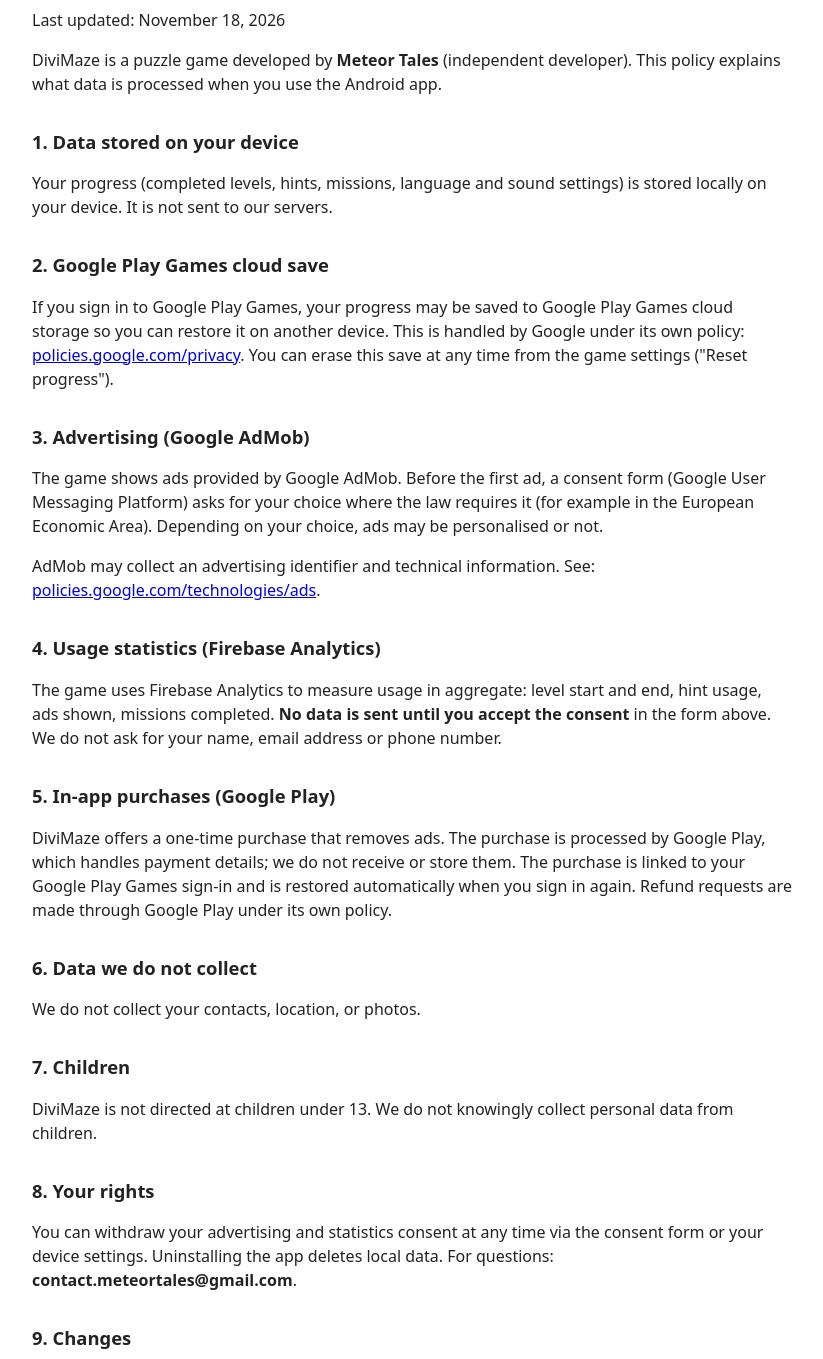
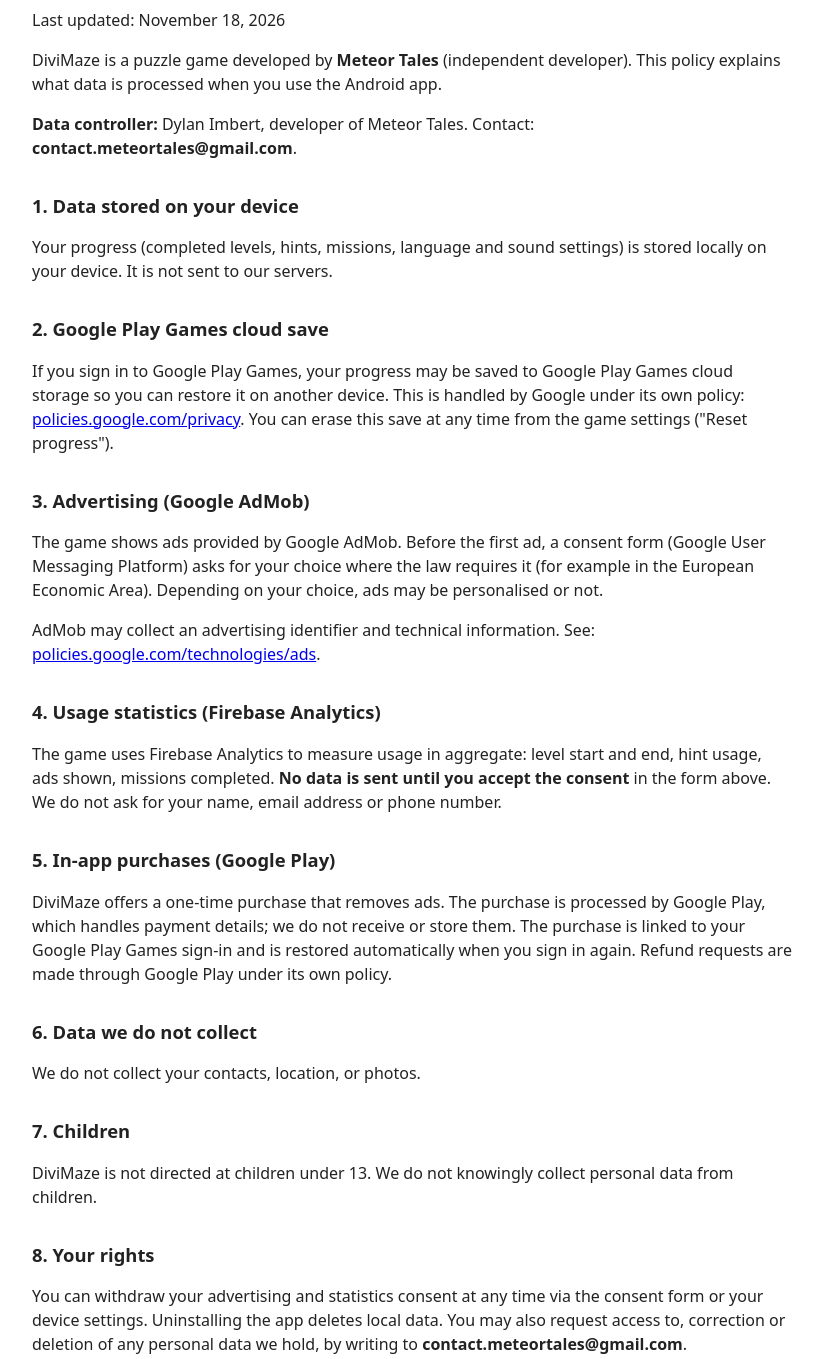
Before and after one commit to DylanImbert/DiviMaze-privacy, a plain HTML site: page index.html in a window 1280 px wide. Shown: the part 80-1439 px from the top of the page, without its empty margins (228-1051 px from the left). Drawn offline with Linux system fonts and the light colour scheme.

Commit message:
Politique : responsable de traitement et droits d'acces/suppression
Co-authored-by: Copilot <223556219+Copilot@users.noreply.github.com>

```diff
--- a/index.html
+++ b/index.html
@@ -16,6 +16,8 @@ h2 { font-size: 1.15rem; margin-top: 2rem; }
 <p>Last updated: November 18, 2026</p>
 
 <p>DiviMaze is a puzzle game developed by <strong>Meteor Tales</strong> (independent developer). This policy explains what data is processed when you use the Android app.</p>
+
+<p><strong>Data controller:</strong> Dylan Imbert, developer of Meteor Tales. Contact: <strong>contact.meteortales@gmail.com</strong>.</p>
 
 <h2>1. Data stored on your device</h2>
 <p>Your progress (completed levels, hints, missions, language and sound settings) is stored locally on your device. It is not sent to our servers.</p>
@@ -40,7 +42,7 @@ h2 { font-size: 1.15rem; margin-top: 2rem; }
 <p>DiviMaze is not directed at children under 13. We do not knowingly collect personal data from children.</p>
 
 <h2>8. Your rights</h2>
-<p>You can withdraw your advertising and statistics consent at any time via the consent form or your device settings. Uninstalling the app deletes local data. For questions: <strong>contact.meteortales@gmail.com</strong>.</p>
+<p>You can withdraw your advertising and statistics consent at any time via the consent form or your device settings. Uninstalling the app deletes local data. You may also request access to, correction or deletion of any personal data we hold, by writing to <strong>contact.meteortales@gmail.com</strong>.</p>
 
 <h2>9. Changes</h2>
 <p>This policy may be updated. The date at the top shows the latest version.</p>
```
